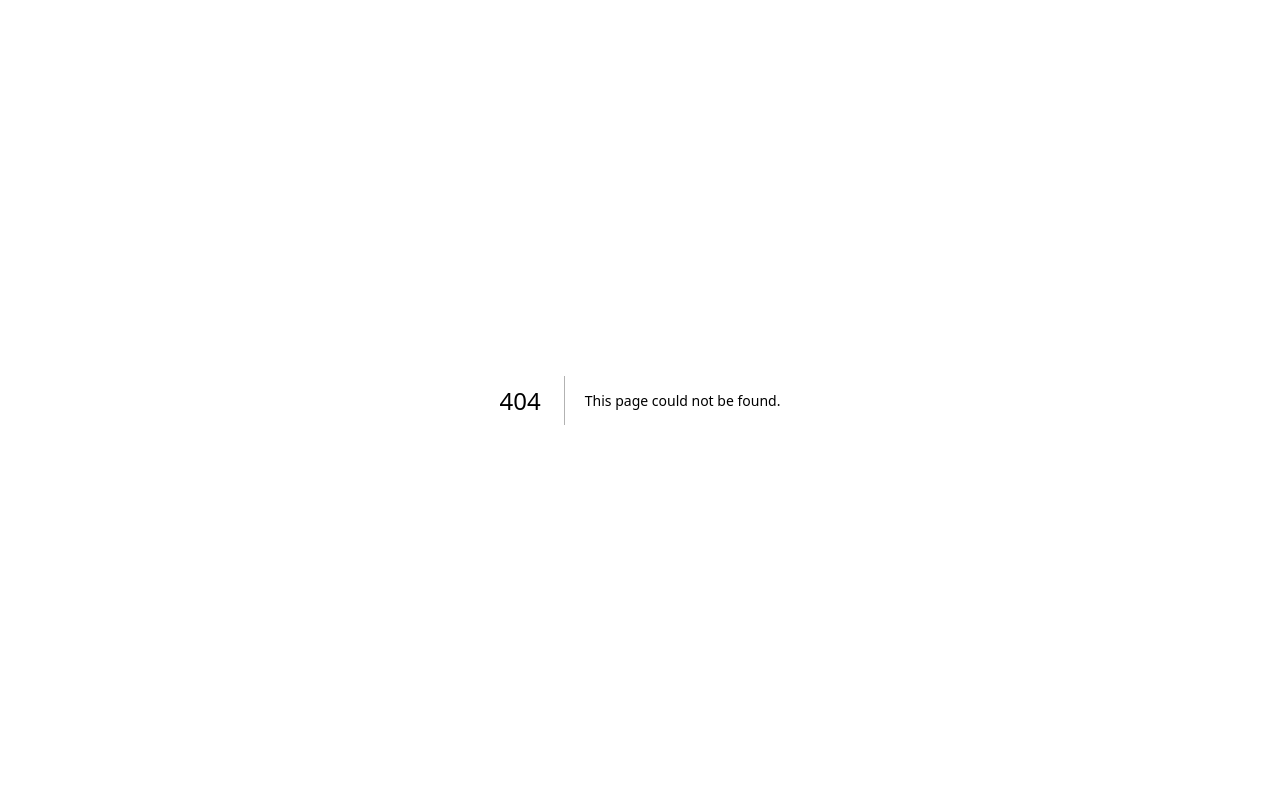
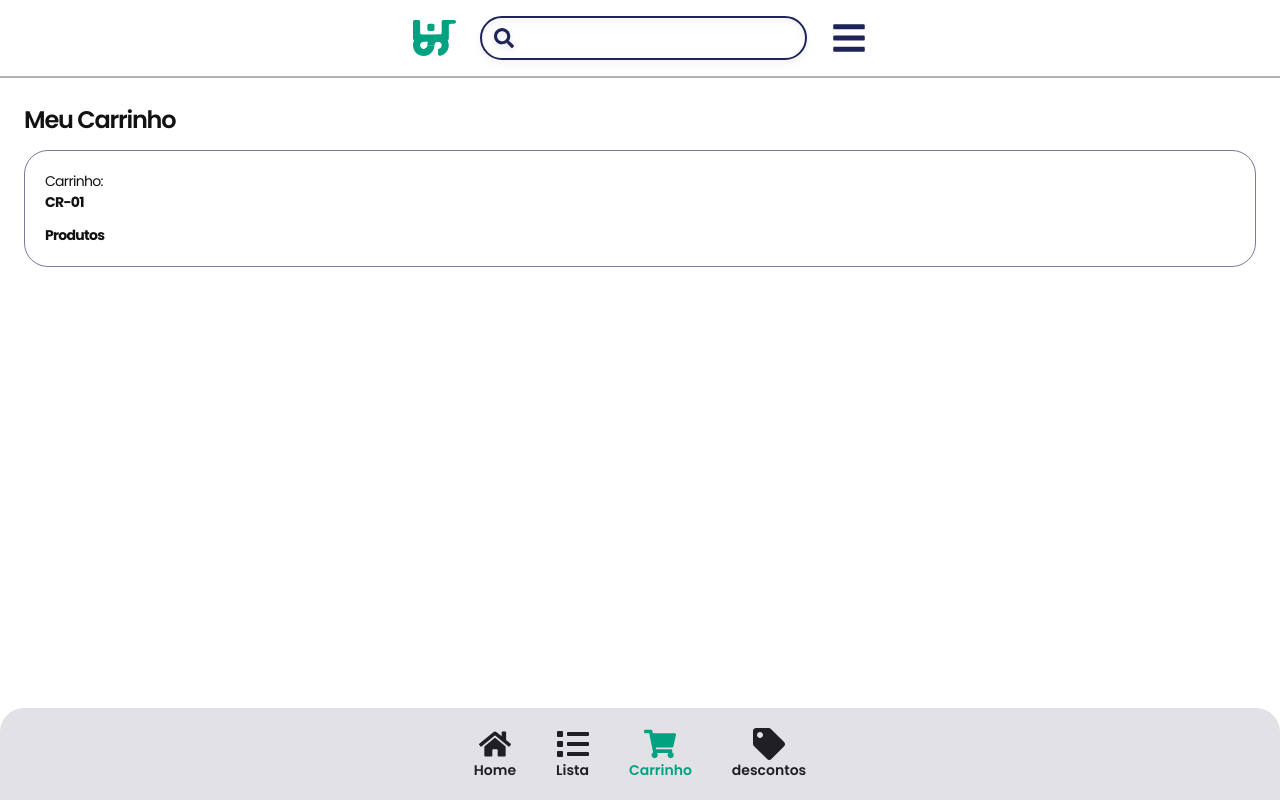
Before and after one commit to jvdionizio/scaneasy-pwa, a Next.js app: page /cart in a window 1280 px wide. Before the commit this address had no page. Built offline with nearby package versions, Linux system fonts and the light colour scheme.

Commit message:
Feat: Connect to Cart

```diff
--- a/components/AddButton.jsx
+++ b/components/AddButton.jsx
@@ -1,16 +1,15 @@
 import { StoreContext } from "@/context/context";
 import { useContext, useEffect, useState } from "react";
-import { FaCheckCircle, FaPlus, FaPlusCircle } from "react-icons/fa";
+import { FaCheckCircle, FaPlus } from "react-icons/fa";
 
 export default function AddButton({index}) {
   const [clicked, setClicked] = useState(false);
 
-  const { list, setList, setShowAddOverlay } = useContext(StoreContext)
+  const { list, setShowAddOverlay } = useContext(StoreContext)
 
   const handleAdd = () => {
     const newList = [...list]
-    newList[index].quantity += 1
-    setList(newList)
+    clicked ? newList[index].quantity-- : newList[index].quantity++
   }
 
   useEffect(() => {
@@ -33,7 +32,11 @@ export default function AddButton({index}) {
       onClick={() => {
         handleAdd()
         setClicked(!clicked)
-        setShowAddOverlay(true)
+        setShowAddOverlay({
+          show: true,
+          product: list[index].name,
+          type: clicked ? 'remove' : 'add',
+        })
       }}
     >
       {
--- a/components/AddOverlay.jsx
+++ b/components/AddOverlay.jsx
@@ -3,18 +3,24 @@ import { useContext } from "react";
 import { FaList } from "react-icons/fa";
 import Heading from "./styles/Heading";
 import clsx from "clsx";
+import Link from "next/link";
 
-export default function AddOverlay({index}) {
+export default function AddOverlay() {
   const { showAddOverlay } = useContext(StoreContext)
 
   return(
-    <div>
+    <Link
+        href="/list"
+    >
       <div
         className={clsx(
           'absolute',
           'transition-all',
           'duration-200',
-          'bg-green-500',
+          {
+           'bg-green-500' : showAddOverlay.type === 'add',
+            'bg-red-500' : showAddOverlay.type === 'remove',
+          },
           'flex',
           'gap-4',
           'px-4',
@@ -26,8 +32,8 @@ export default function AddOverlay({index}) {
           'mx-auto',
           'w-fit',
           {
-            'top-8' : !showAddOverlay,
-            'top-24' : showAddOverlay,
+            'top-8' : !showAddOverlay.show,
+            'top-24' : showAddOverlay.show,
           },
         )}
       >
@@ -49,11 +55,13 @@ export default function AddOverlay({index}) {
               whitespace-nowrap
             "
           >
-            Produto adicionado a lista
+            {
+              ` ${showAddOverlay.product} ${showAddOverlay.type === 'add' ? 'adicionado a lista' : 'removido da lista'}`
+            }
           </h3>
         </Heading>
       </div>
-    </div>
+    </Link>
   )
 
 }
--- a/components/DraggableCard.jsx
+++ b/components/DraggableCard.jsx
@@ -1,10 +1,14 @@
-import { useState } from "react";
+import { useContext, useState } from "react";
 import Button from "./styles/Button";
 import Heading from "./styles/Heading";
 import clsx from "clsx";
+import { StoreContext } from "@/context/context";
+import Text from "./styles/Text";
 
 export default function DraggableCard() {
   const [dragging, setDragging] = useState(false);
+
+  const {cartConnect, setCartConnect} = useContext(StoreContext);
 
   return(
     <div
@@ -13,17 +17,21 @@ export default function DraggableCard() {
         'flex',
         'flex-col',
         'text-center',
-        'bg-blue-700',
+        {
+          'bg-blue-700': cartConnect === false,
+          'bg-green-500': cartConnect === true,
+        },
         'w-10/12',
         'h-96',
         'rounded-t-3xl',
         'p-5',
+        'pt-3',
         'absolute',
         '-z-10',
         'transition-all',
         'duration-500',
         {
-          '-bottom-56': !dragging,
+          '-bottom-60': !dragging,
           'bottom-20': dragging,
         }
       )}
@@ -34,24 +42,50 @@ export default function DraggableCard() {
         uppercase
         textColor="white"
       >
-        Conectar ao carrinho
+        {
+          cartConnect ? 'Carrinho conectado' : 'Conectar ao carrinho'
+        }
       </Heading>
       <div
-        className='
-          flex
-          flex-col
-          justify-center
-          items-center
-          text-center
-          gap-10
-          mt-28
-        '
+        className={
+          clsx(
+            'flex',
+            'flex-col',
+            'justify-center',
+            'items-center',
+            'text-center',
+            {
+              'gap-5': cartConnect,
+              'gap-10': !cartConnect,
+            },
+            'mt-28',
+          )
+        }
       >
+        <Text
+          textColor='white'
+          asChild
+          size="xl"
+        >
+          <p
+            className={
+              clsx(
+                {
+                  'hidden': !cartConnect,
+                },
+              )
+            }
+          >
+            Carrinho Conectado:
+          </p>
+        </Text>
         <Heading
           textColor='white'
           size='lg'
         >
-          Deseja se conectar a um carrinho?
+          {
+            cartConnect ? 'CR-01' : 'Deseja se conectar a um carrinho?'
+          }
         </Heading>
         <Button
           bgColor='white'
@@ -59,7 +93,16 @@ export default function DraggableCard() {
           textColor='blue'
           width='half'
         >
-          <div>
+          <div
+            className={
+              clsx(
+                {
+                  'hidden': cartConnect,
+                },
+              )
+            }
+            onClick={() => setCartConnect(true)}
+          >
             Conectar
           </div>
         </Button>
--- a/context/context.js
+++ b/context/context.js
@@ -1,4 +1,5 @@
 import { createContext, useEffect, useState } from "react";
+import nookies from "nookies";
 import { productsObj } from "@/public/static/products";
 
 export const StoreContext = createContext(null);
@@ -6,7 +7,15 @@ export const StoreContext = createContext(null);
 function StoreProvider({ children }) {
   const [list, setList] = useState();
 
-  const [showAddOverlay, setShowAddOverlay] = useState(false);
+  const [showAddOverlay, setShowAddOverlay] = useState({
+    show: false,
+    product: null,
+    type: null,
+  });
+
+  const [cartConnect, setCartConnect] = useState(false);
+
+  const [cart, setCart] = useState([]);
 
   useEffect(() => {
     fetch("http://localhost:3000/api/products")
@@ -26,7 +35,10 @@ function StoreProvider({ children }) {
   }, []);
 
   useEffect(() => {
-    showAddOverlay && setTimeout(() => setShowAddOverlay(false), 2000);
+    showAddOverlay.show && setTimeout(() => setShowAddOverlay({
+      ...showAddOverlay,
+      show: false,
+    }), 1300);
   }, [showAddOverlay]);
 
   return (
@@ -34,6 +46,10 @@ function StoreProvider({ children }) {
       value={{
         list,
         showAddOverlay,
+        cartConnect,
+        cart,
+        setCart,
+        setCartConnect,
         setShowAddOverlay,
         setList
       }}
--- a/package.json
+++ b/package.json
@@ -22,6 +22,7 @@
     "eslint-config-next": "13.2.4",
     "framer-motion": "^10.11.4",
     "next": "13.2.4",
+    "nookies": "^2.5.2",
     "phosphor-react": "^1.4.1",
     "prop-types": "^15.8.1",
     "react": "18.2.0",
--- /dev/null
+++ b/pages/cart.js
@@ -0,0 +1,76 @@
+import Header from "@/components/Header";
+import NavBar from "@/components/NavBar";
+import Heading from "@/components/styles/Heading";
+import Text from "@/components/styles/Text";
+import Head from "next/head";
+
+export default function Cart() {
+  return(
+    <div className='w-screen h-screen flex flex-col py-4'>
+      <Head>
+        <title>Scan Easy - Carrinho</title>
+      </Head>
+      <Header/>
+      <div
+        className='
+          flex
+          flex-col
+          p-6
+        '
+      >
+        <Heading
+          weight="semibold"
+        >
+          Meu Carrinho
+        </Heading>
+        <div
+          className="
+            border-[1px]
+            border-blue-smoked
+            rounded-3xl
+            p-5
+            mt-3
+            flex
+            flex-col
+          "
+        >
+          <Text>
+            Carrinho:
+          </Text>
+          <Text
+            uppercase
+            decoration="bold"
+          >
+            CR-01
+          </Text>
+          <div
+            className="
+              flex
+              flex-col
+              mt-3
+            "
+          >
+            <Text
+              decoration="bold"
+            >
+              Produtos
+            </Text>
+          </div>
+        </div>
+      </div>
+      <div
+        className='
+          fixed
+          -bottom-1
+          left-0
+          flex
+          flex-col
+          items-center
+          z-10
+        '
+      >
+        <NavBar />
+      </div>
+    </div>
+  )
+}
--- a/pages/home.js
+++ b/pages/home.js
@@ -6,8 +6,10 @@ import { productsObj } from "@/public/static/products";
 import NavBar from "@/components/NavBar";
 import DraggableCard from "@/components/DraggableCard";
 import AddOverlay from "@/components/AddOverlay";
+import { useEffect } from "react";
 
 export default function Home({data}) {
+
   return(
     <div className='w-screen h-screen flex flex-col py-4
       overflow-x-hidden overflow-clip
@@ -21,7 +23,7 @@ export default function Home({data}) {
         <SectionSwiper data={data} type={"highlights"} />
       </div>
       <div
-        className='mt-8'
+        className='mt-14'
       >
         <SectionSwiper data={data} type={"categories"} />
       </div>
@@ -29,7 +31,7 @@ export default function Home({data}) {
       <div
         className='
           fixed
-          bottom-0
+          -bottom-1
           left-0
           flex
           flex-col
--- a/pages/list.js
+++ b/pages/list.js
@@ -8,7 +8,7 @@ import Image from "next/image";
 import Link from "next/link";
 import { Minus, Plus, PlusCircle } from "phosphor-react";
 import React, {useContext, useEffect, useState} from "react";
-import { FaChevronDown, FaChevronUp, FaMinus, FaPlus, FaRegTrashAlt } from "react-icons/fa";
+import { FaChevronDown, FaRegTrashAlt } from "react-icons/fa";
 
 export default function List() {
   const {list} = useContext(StoreContext);
@@ -37,12 +37,10 @@ export default function List() {
     )
   }, [localList]);
 
-  console.log(uniqueCategories);
-
   return(
     <div className='w-screen h-screen flex flex-col py-4'>
       <Head>
-        <title>Scan Easy - Bem vindo</title>
+        <title>Scan Easy - Lista</title>
       </Head>
       <Header/>
       <div
@@ -53,10 +51,9 @@ export default function List() {
         '
       >
         <Heading
-          uppercase
           weight="semibold"
         >
-          Minha lista
+          Minha Lista
         </Heading>
         <div>
           {
@@ -270,7 +267,7 @@ export default function List() {
       <div
         className='
           fixed
-          bottom-0
+          -bottom-1
           left-0
           flex
           flex-col
```
Also changed, not shown: 1 other file (tests, documents, lock files or other folders).
